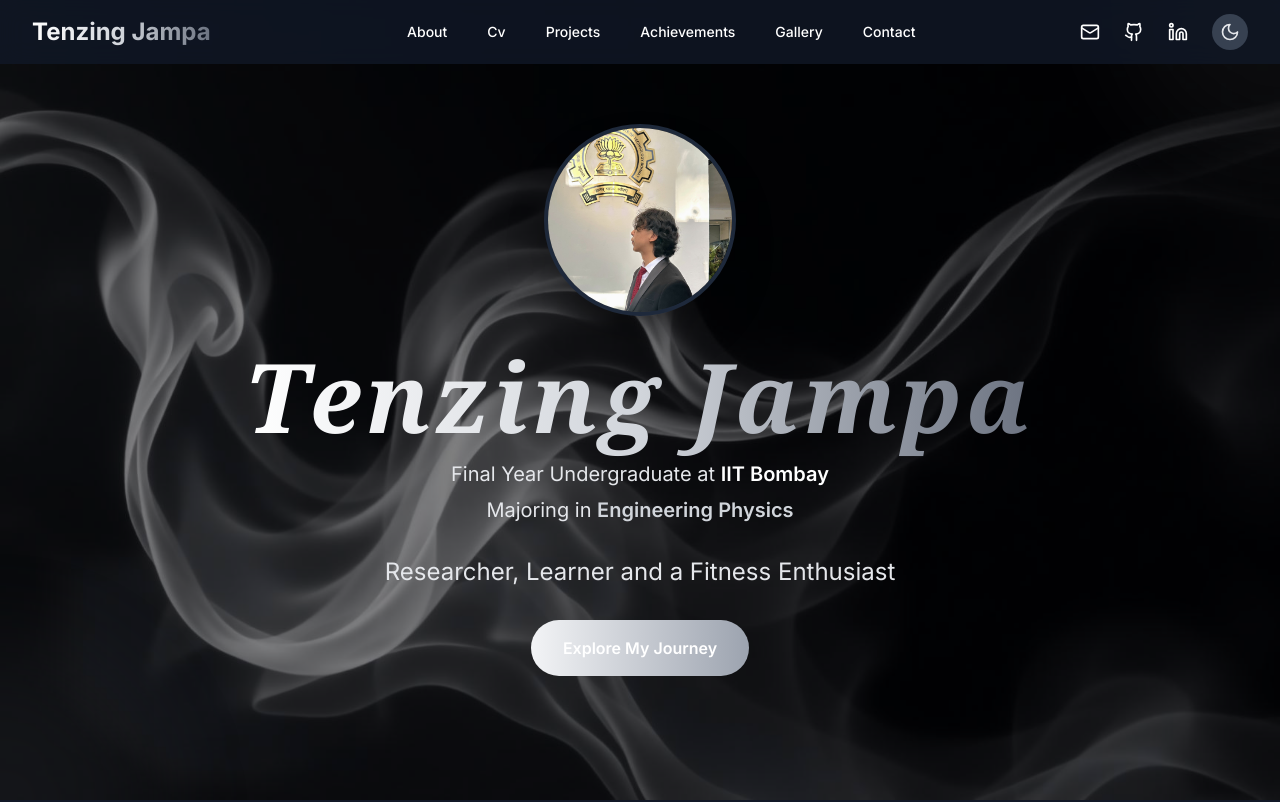
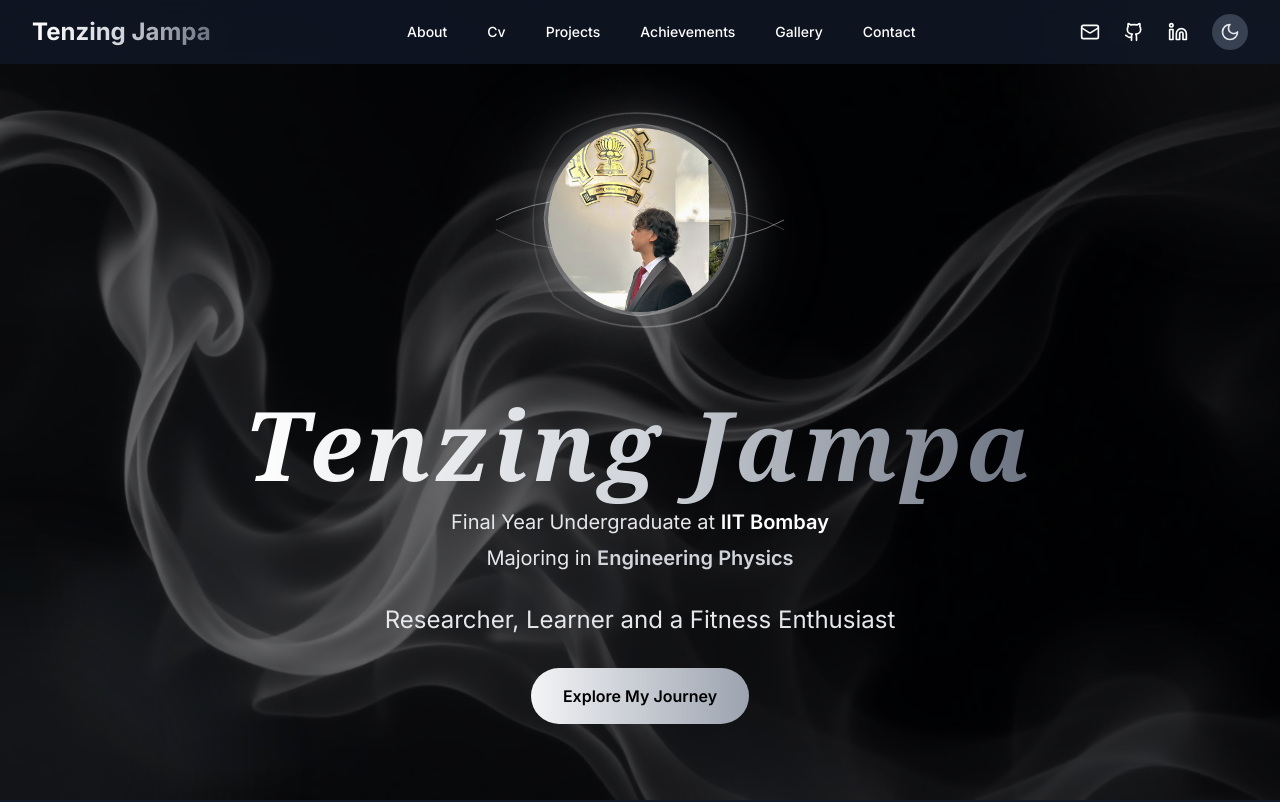
Before and after one commit to VanTenny/yoyoyo, a React (Vite) app: page / in a window 1280 px wide. Shown: the top 802 px of the page. Built offline with nearby package versions, Linux system fonts and the light colour scheme.

Commit message:
Changes
Co-authored-by: VanTenny <147185615+VanTenny@users.noreply.github.com>

```diff
--- a/src/components/HeroSection.tsx
+++ b/src/components/HeroSection.tsx
@@ -1,4 +1,3 @@
-
 import React from 'react';
 
 interface HeroSectionProps {
@@ -7,30 +6,117 @@ interface HeroSectionProps {
 
 const HeroSection: React.FC<HeroSectionProps> = ({ darkMode }) => {
   return (
-    <section className="min-h-screen flex items-center justify-center relative overflow-hidden">
+    <section className="min-h-screen flex items-center justify-center relative overflow-hidden bg-black">
       {/* Background Image */}
       <div
         className="absolute inset-0 bg-cover bg-center bg-no-repeat"
-        style={{
-          backgroundImage: `url('/lovable-uploads/hero-smoke.jpg')`
-        }}
+        style={{ backgroundImage: `url('/lovable-uploads/hero-smoke.jpg')` }}
       >
-        {/* Dark overlay for better text readability */}
-        <div className={`absolute inset-0 ${darkMode ? 'bg-black/50' : 'bg-black/30'}`}></div>
+        <div className={`absolute inset-0 ${darkMode ? 'bg-black/60' : 'bg-black/40'}`}></div>
       </div>
 
-      {/* Animated background elements */}
-      <div className="absolute inset-0 overflow-hidden">
-        <div className="absolute -top-40 -right-40 w-80 h-80 bg-white/10 rounded-full blur-3xl animate-pulse"></div>
-        <div className="absolute -bottom-40 -left-40 w-80 h-80 bg-gray-400/10 rounded-full blur-3xl animate-pulse delay-1000"></div>
+      {/* Animated wave gradients */}
+      <div className="absolute inset-0 overflow-hidden pointer-events-none">
+        <div className="absolute -top-40 -right-40 w-96 h-96 bg-white/10 rounded-full blur-3xl animate-pulse"></div>
+        <div className="absolute -bottom-40 -left-40 w-96 h-96 bg-gray-400/10 rounded-full blur-3xl animate-pulse [animation-delay:1000ms]"></div>
       </div>
 
       <div className="relative z-10 text-center px-4">
-        <div className="mb-8 animate-fade-in">
+        {/* Profile + Animated Waves */}
+        <div className="mb-8 animate-fade-in relative w-72 h-72 mx-auto flex items-center justify-center">
+          {/* Glow halo */}
+          <div className="absolute inset-0 rounded-full bg-gradient-to-tr from-white/20 via-gray-400/10 to-transparent blur-2xl animate-pulse" />
+
+          {/* Animated SVG waves */}
+          <svg
+            className="absolute inset-0 w-full h-full"
+            viewBox="0 0 300 300"
+            xmlns="http://www.w3.org/2000/svg"
+          >
+            <defs>
+              <radialGradient id="waveGrad" cx="50%" cy="50%" r="50%">
+                <stop offset="0%" stopColor="rgba(255,255,255,0.0)" />
+                <stop offset="60%" stopColor="rgba(255,255,255,0.25)" />
+                <stop offset="100%" stopColor="rgba(180,180,180,0.0)" />
+              </radialGradient>
+              <linearGradient id="ringGrad" x1="0%" y1="0%" x2="100%" y2="100%">
+                <stop offset="0%" stopColor="rgba(255,255,255,0.9)" />
+                <stop offset="100%" stopColor="rgba(120,120,120,0.2)" />
+              </linearGradient>
+            </defs>
+
+            {/* Soft rotating wave ring 1 */}
+            <g className="origin-center [transform-box:fill-box] animate-[spin_18s_linear_infinite]">
+              <path
+                d="M150,30
+                   C210,40 260,90 270,150
+                   C260,210 210,260 150,270
+                   C90,260 40,210 30,150
+                   C40,90 90,40 150,30 Z"
+                fill="none"
+                stroke="url(#ringGrad)"
+                strokeWidth="1.2"
+                opacity="0.8"
+              />
+            </g>
+
+            {/* Counter-rotating wave ring 2 */}
+            <g className="origin-center [transform-box:fill-box] animate-[spin_28s_linear_infinite_reverse]">
+              <path
+                d="M150,50
+                   C200,55 245,100 250,150
+                   C245,200 200,245 150,250
+                   C100,245 55,200 50,150
+                   C55,100 100,55 150,50 Z"
+                fill="none"
+                stroke="rgba(255,255,255,0.35)"
+                strokeWidth="0.8"
+              />
+            </g>
+
+            {/* Pulsing radial fill */}
+            <circle cx="150" cy="150" r="120" fill="url(#waveGrad)" className="animate-pulse" />
+
+            {/* Flowing sine waves */}
+            <path
+              fill="none"
+              stroke="rgba(255,255,255,0.45)"
+              strokeWidth="1"
+              d="M0,150 Q75,110 150,150 T300,150"
+            >
+              <animate
+                attributeName="d"
+                dur="6s"
+                repeatCount="indefinite"
+                values="
+                  M0,150 Q75,110 150,150 T300,150;
+                  M0,150 Q75,190 150,150 T300,150;
+                  M0,150 Q75,110 150,150 T300,150"
+              />
+            </path>
+            <path
+              fill="none"
+              stroke="rgba(200,200,200,0.3)"
+              strokeWidth="1"
+              d="M0,160 Q75,200 150,160 T300,160"
+            >
+              <animate
+                attributeName="d"
+                dur="8s"
+                repeatCount="indefinite"
+                values="
+                  M0,160 Q75,200 150,160 T300,160;
+                  M0,160 Q75,120 150,160 T300,160;
+                  M0,160 Q75,200 150,160 T300,160"
+              />
+            </path>
+          </svg>
+
+          {/* Profile image on top */}
           <img
             src="/lovable-uploads/profile-bro.jpg"
             alt="Tenzing Jampa"
-            className="w-48 h-48 rounded-full mx-auto border-4 border-gradient-to-r from-white via-gray-300 to-gray-500 shadow-2xl hover:scale-105 transition-transform duration-500 object-cover"
+            className="relative z-10 w-48 h-48 rounded-full border-4 border-white/30 shadow-[0_0_60px_rgba(255,255,255,0.25)] hover:scale-105 transition-transform duration-500 object-cover"
             style={{ objectPosition: '68% 48%' }}
           />
         </div>
@@ -51,17 +137,13 @@ const HeroSection: React.FC<HeroSectionProps> = ({ darkMode }) => {
         </div>
 
         <p className="text-xl md:text-2xl mb-8 animate-fade-in delay-500 text-gray-200">
-            Researcher, Learner and a Fitness Enthusiast
+          Researcher, Learner and a Fitness Enthusiast
         </p>
 
         <div className="animate-fade-in delay-700">
           <button
             onClick={() => document.getElementById('about')?.scrollIntoView({ behavior: 'smooth' })}
-            className={`px-8 py-4 rounded-full font-semibold transition-all duration-300 transform hover:scale-105 hover:shadow-2xl ${
-              darkMode
-                ? 'bg-gradient-to-r from-gray-100 to-gray-400 text-white hover:from-gray-200 hover:to-gray-400'
-                : 'bg-gradient-to-r from-white to-gray-400 text-white hover:from-gray-100 hover:to-gray-300'
-            }`}
+            className="px-8 py-4 rounded-full font-semibold transition-all duration-300 transform hover:scale-105 hover:shadow-2xl bg-gradient-to-r from-gray-100 to-gray-400 text-black hover:from-white hover:to-gray-300"
           >
             Explore My Journey
           </button>
```
